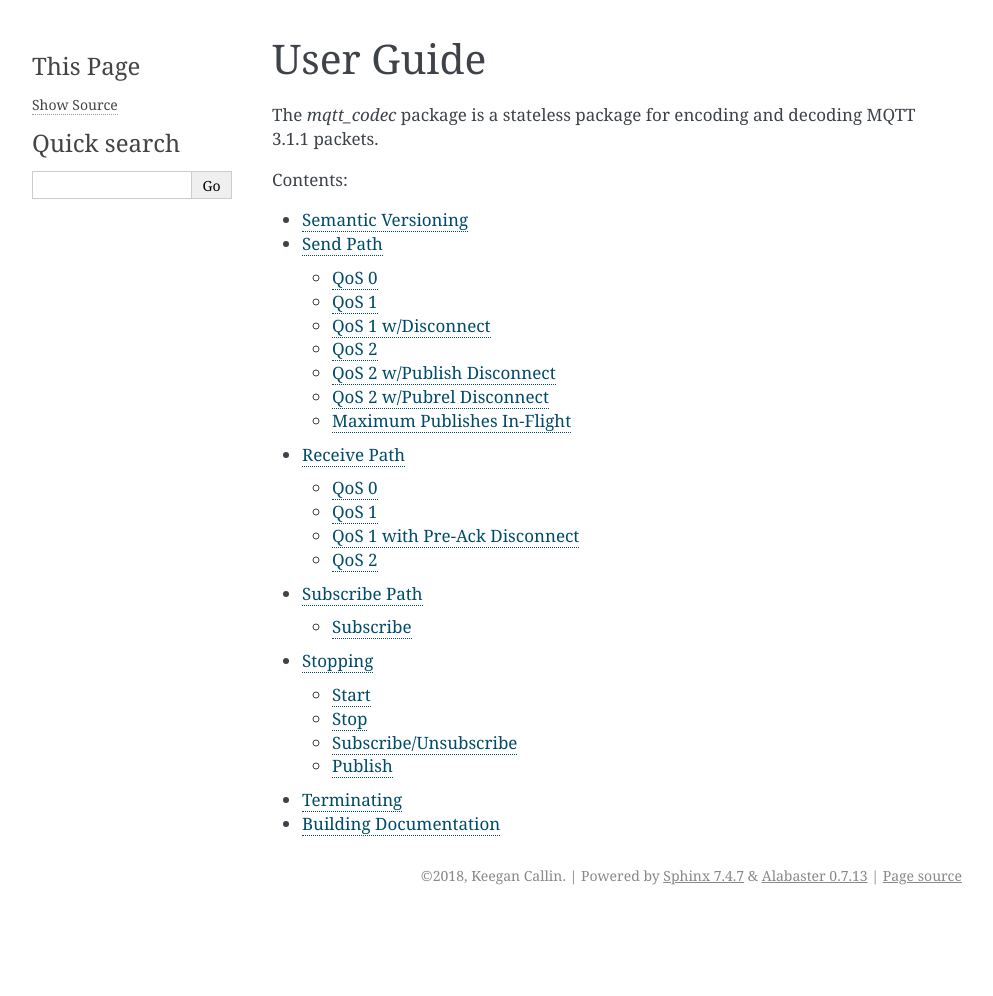
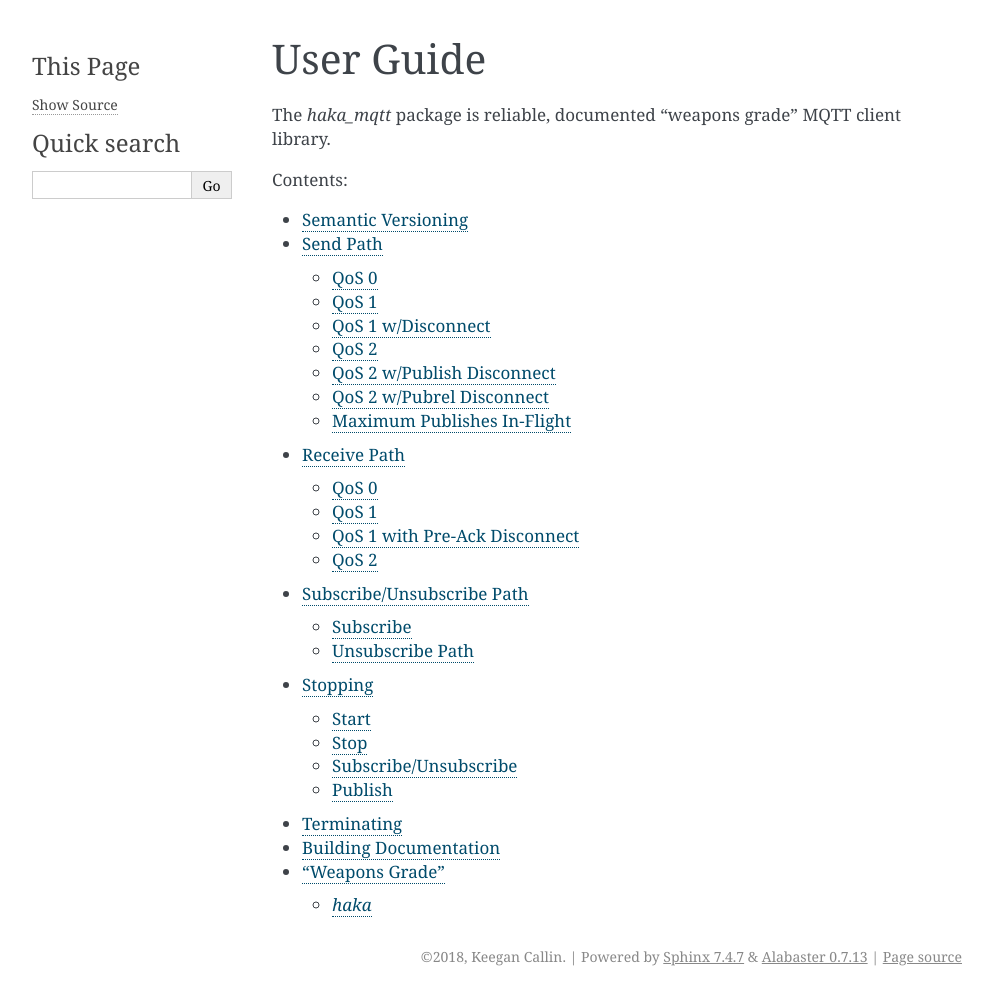
Before and after one commit to kcallin/haka-mqtt, a Sphinx documentation site: the page built from doc/source/user_guide.rst, in a window 1280 px wide. Shown: the whole page, without its empty margins (148-1141 px from the left). Built offline with Sphinx 7.4.7, drawn with Linux system fonts in a browser that asks for light colours; before the commit the page ends 915 px from its top, so only the background shows below that.

```diff
--- a/doc/source/user_guide.rst
+++ b/doc/source/user_guide.rst
@@ -2,8 +2,8 @@
 User Guide
 ===========
 
-The `mqtt_codec` package is a stateless package for encoding and
-decoding MQTT 3.1.1 packets.
+The `haka_mqtt` package is reliable, documented "weapons grade" MQTT
+client library.
 
 
 .. toctree::
@@ -17,3 +17,4 @@ decoding MQTT 3.1.1 packets.
    stop
    terminate
    build_doc
+   weapons_grade
```
Also changed, not shown: doc/source/subscribe_path.rst (+10 -3 lines), doc/source/weapons_grade.rst (added, +37 -0 lines).
